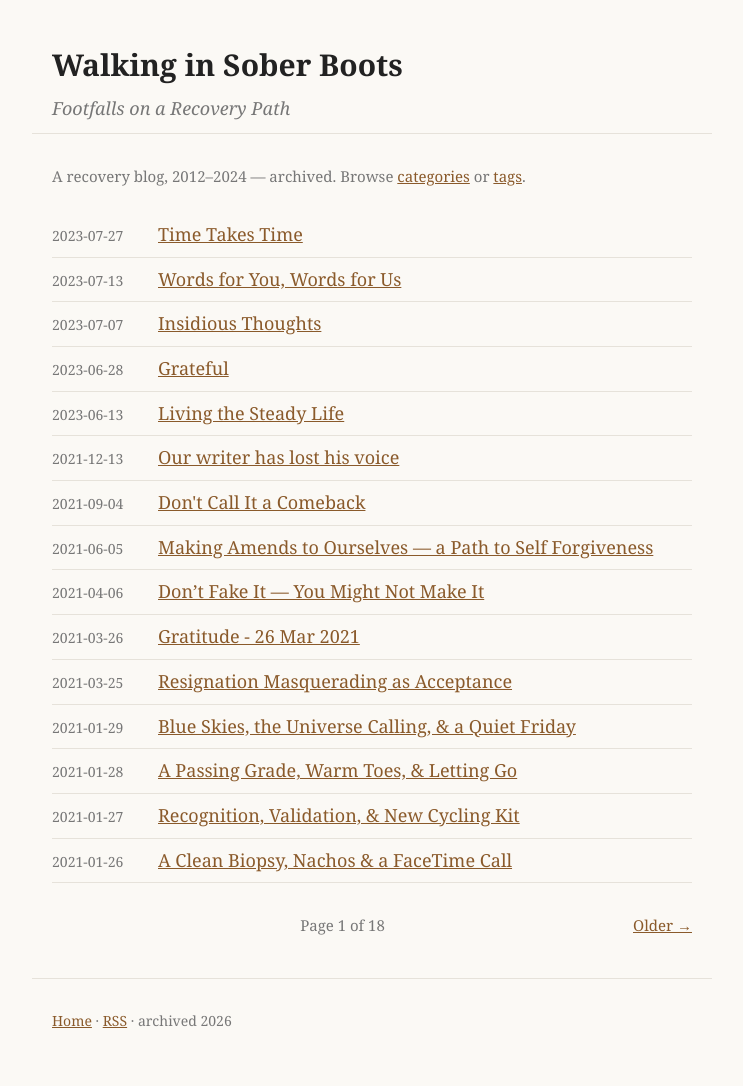
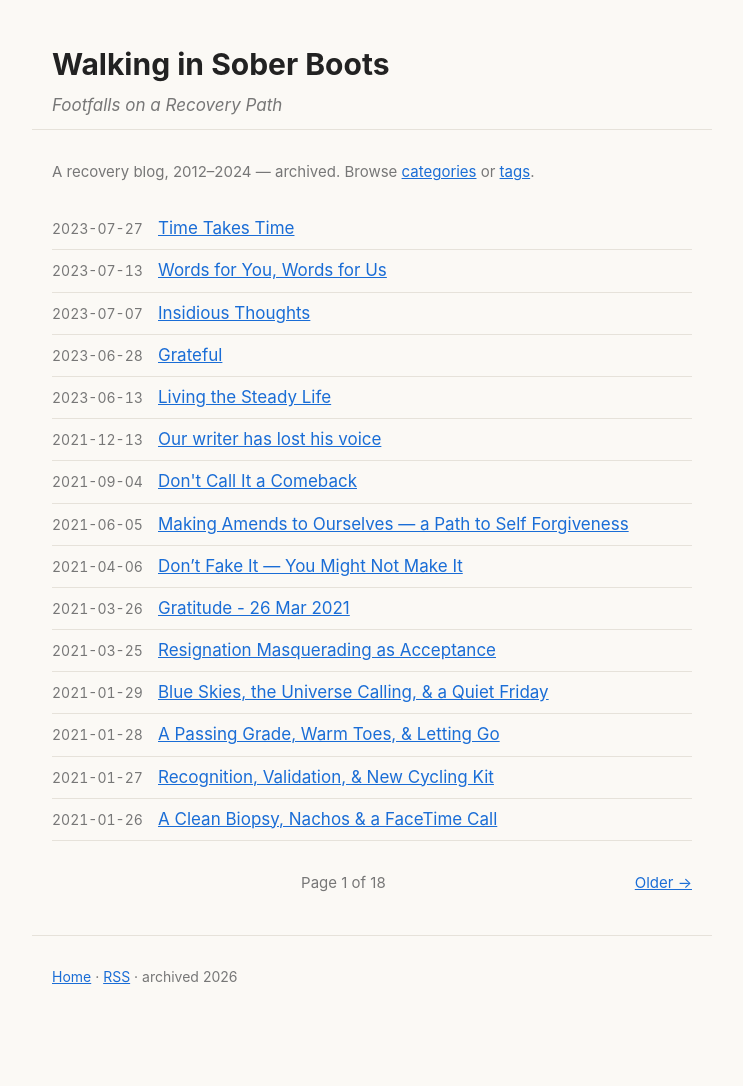
Before and after one commit to packetsherpa/packetsherpa.github.io, a Jekyll site: the page built from soberboots/index.html, in a window 1280 px wide. Shown: the whole page, without its empty margins (268-1011 px from the left). Built offline with Jekyll 4.4.1, drawn with Linux system fonts in a browser that asks for light colours; the list of posts is cut into pages by our own code; after the commit the page ends 1042 px from its top, so only the background shows below that.

Commit message:
Style: blue links and sans-serif body font
Co-Authored-By: Claude Opus 4.8 (1M context) <noreply@anthropic.com>

```diff
--- a/assets/css/style.css
+++ b/assets/css/style.css
@@ -1,7 +1,7 @@
-:root { --ink:#222; --muted:#777; --link:#8a5a2b; --rule:#e6e2da; --bg:#fbf9f5; }
+:root { --ink:#222; --muted:#777; --link:#1a6dd6; --rule:#e6e2da; --bg:#fbf9f5; }
 * { box-sizing: border-box; }
 body {
-  font: 18px/1.65 Georgia, "Iowan Old Style", "Times New Roman", serif;
+  font: 17px/1.6 -apple-system, BlinkMacSystemFont, "Segoe UI", Roboto, Helvetica, Arial, sans-serif;
   color: var(--ink); background: var(--bg); margin: 0; padding: 0;
 }
 .content, .site-header, .site-footer { max-width: 680px; margin: 0 auto; padding: 0 20px; }
```
